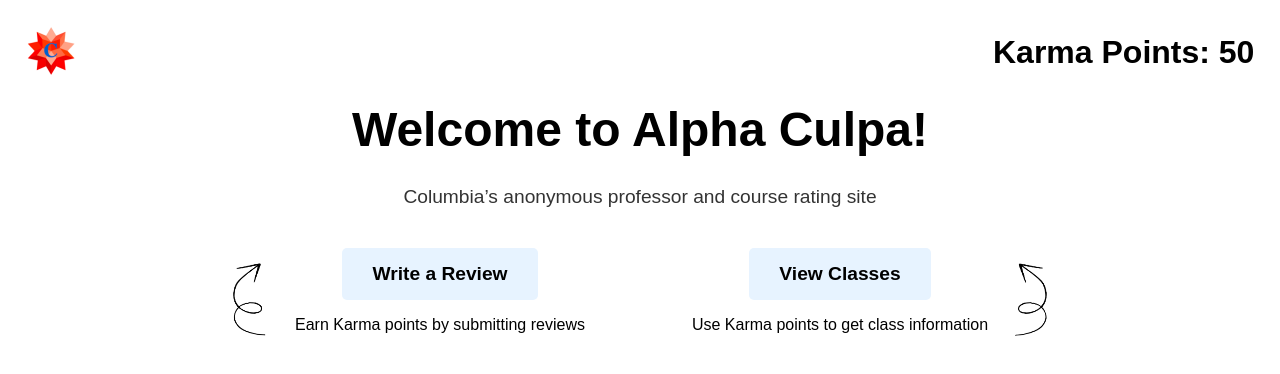
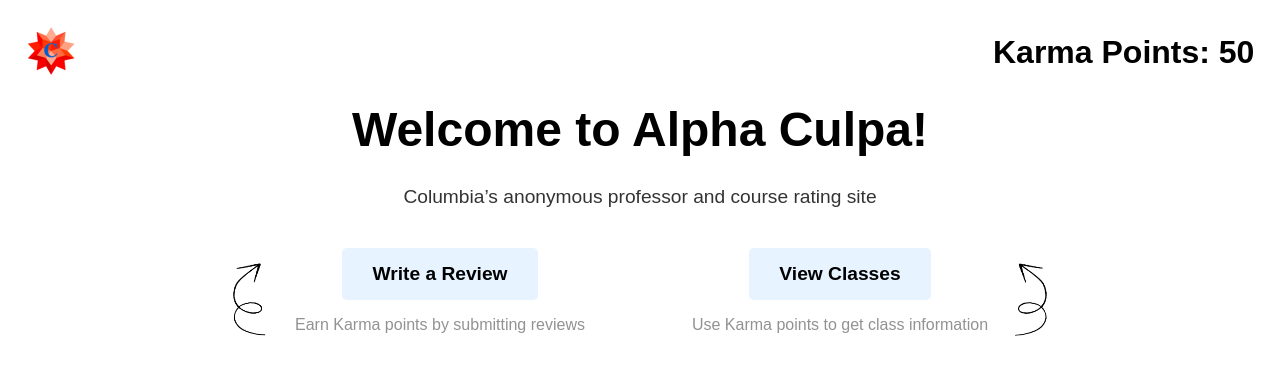
Before and after one commit to Pranav-Sukumar/AlphaCulpa, a React (Create React App) app in the folder alphaculpa/: page / in a window 1280 px wide. Shown: the top 374 px of the page. Built offline with nearby package versions, Linux system fonts and the light colour scheme.

Commit message:
made karma point tutorial on home page more grey

```diff
--- a/alphaculpa/src/homepage.css
+++ b/alphaculpa/src/homepage.css
@@ -137,3 +137,6 @@
   align-items: center;
   width: 300px;
 }
+.button-caption {
+  color:rgb(147, 146, 146);
+}
```
